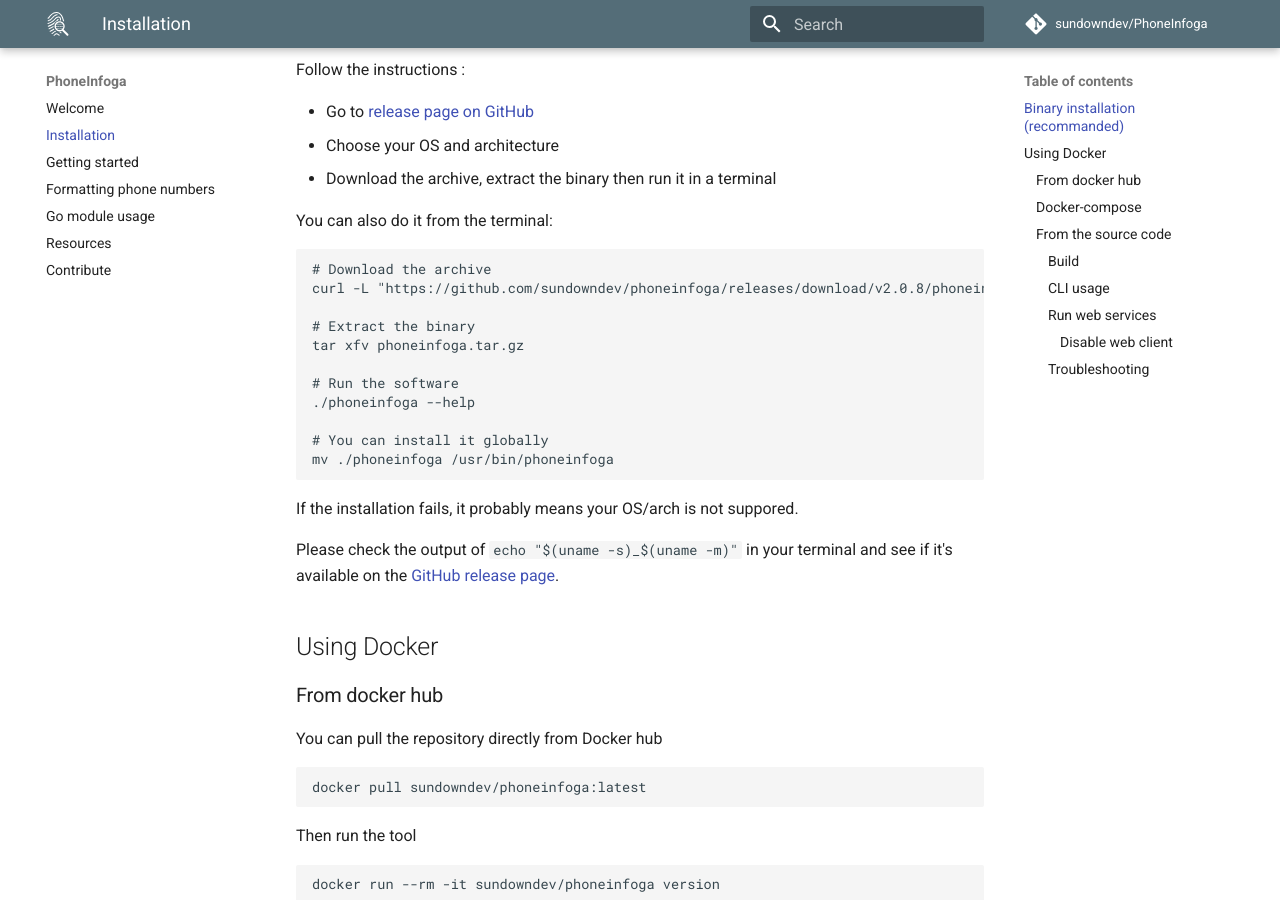
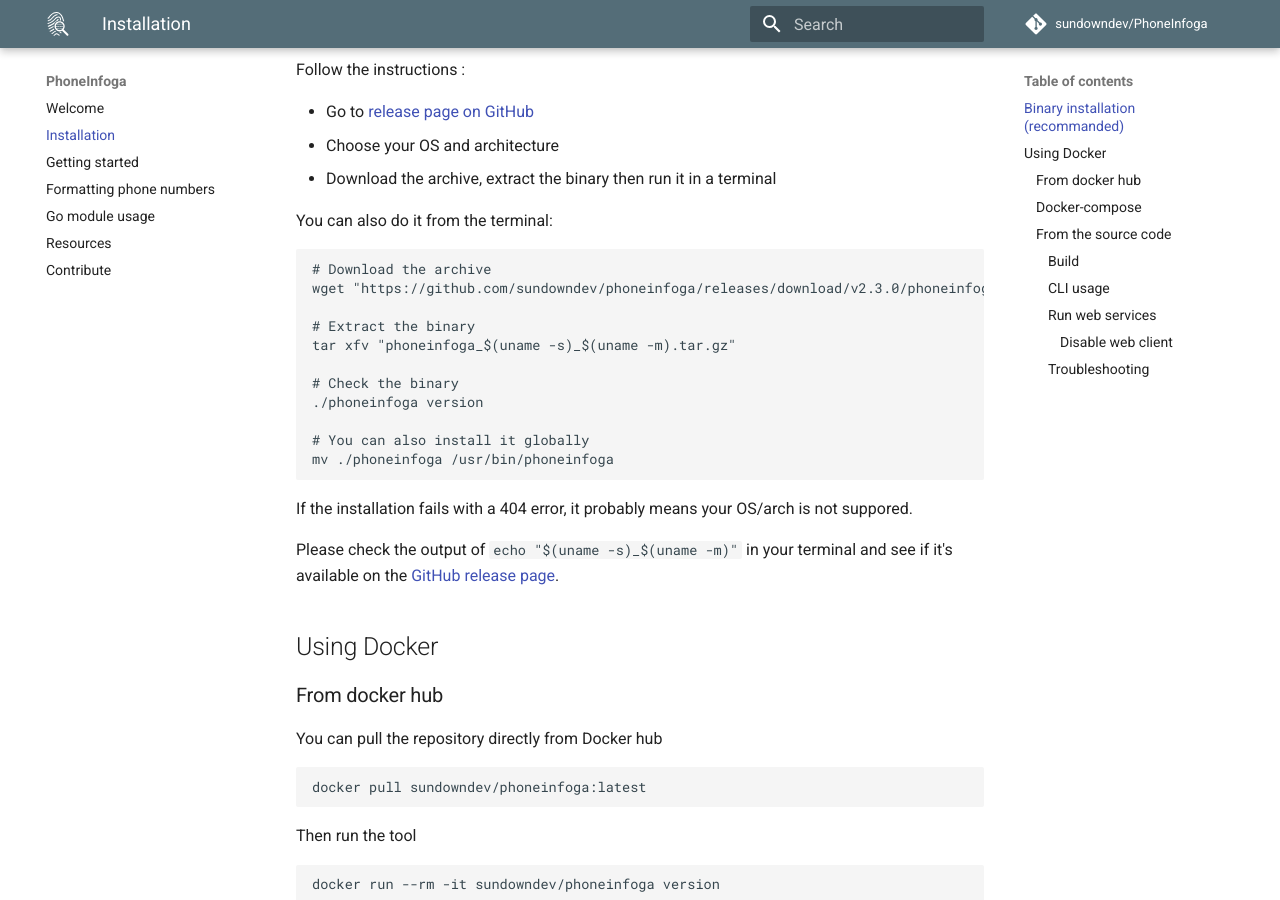
Before and after one commit to sundowndev/phoneinfoga, an MkDocs documentation site: the page built from docs/install.md, in a window 1280 px wide and 900 px high, scrolled down 409 px. Built offline with MkDocs 1.6.1 and Material for MkDocs 9.7.7, drawn with Linux system fonts in a browser that asks for light colours; comment, search, counter and statistics services are not loaded.

Commit message:
docs: installation
Use wget instead of curl to catch 404 errors. Some users may download a false archive that they couldn't extract.
Also bump download URL to latest version.

````diff
--- a/docs/install.md
+++ b/docs/install.md
@@ -15,19 +15,19 @@
 
 ```shell
 # Download the archive
-curl -L "https://github.com/sundowndev/phoneinfoga/releases/download/v2.0.8/phoneinfoga_$(uname -s)_$(uname -m).tar.gz" -o phoneinfoga.tar.gz
+wget "https://github.com/sundowndev/phoneinfoga/releases/download/v2.3.0/phoneinfoga_$(uname -s)_$(uname -m).tar.gz"
 
 # Extract the binary
-tar xfv phoneinfoga.tar.gz
+tar xfv "phoneinfoga_$(uname -s)_$(uname -m).tar.gz"
 
-# Run the software
-./phoneinfoga --help
+# Check the binary
+./phoneinfoga version
 
-# You can install it globally
+# You can also install it globally
 mv ./phoneinfoga /usr/bin/phoneinfoga
 ```
 
-If the installation fails, it probably means your OS/arch is not suppored.
+If the installation fails with a 404 error, it probably means your OS/arch is not suppored.
 
 Please check the output of `echo "$(uname -s)_$(uname -m)"` in your terminal and see if it's available on the [GitHub release page](https://github.com/sundowndev/PhoneInfoga/releases).
 
````
